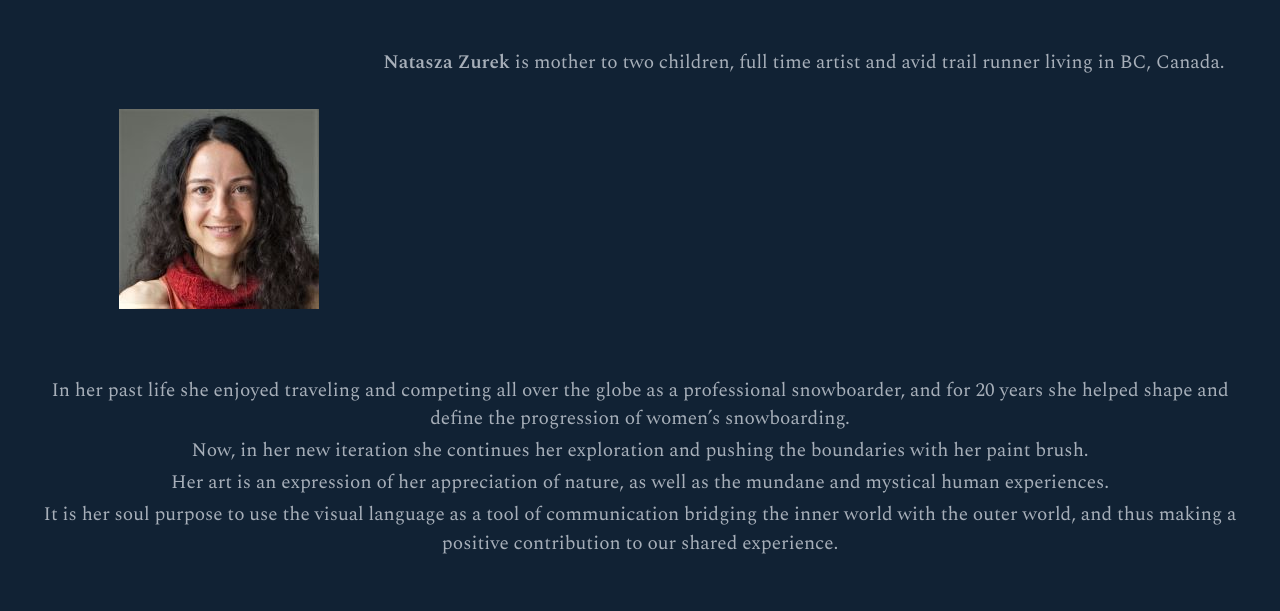
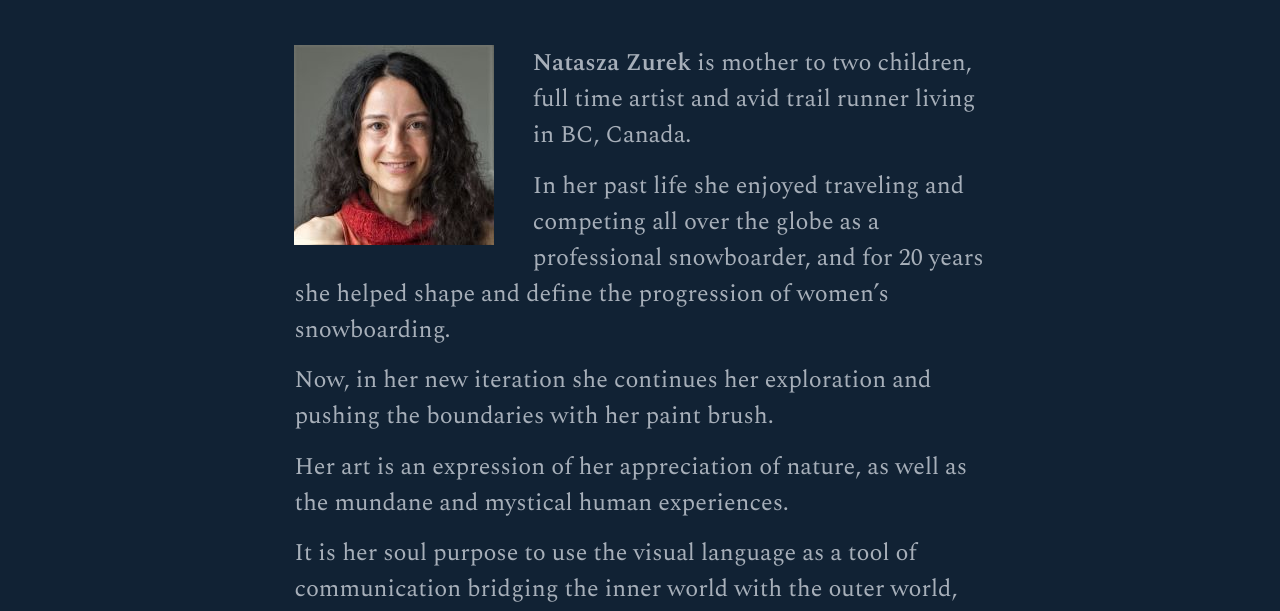
Before and after one commit to azurekca/Natasza-Zurek-Art-Website, a plain HTML site: page bio.html in a window 1280 px wide. Shown: the part 166-777 px from the top of the page. Drawn offline with nearby package versions, Linux system fonts and the light colour scheme.

Commit message:
updated bio layout including media queries

```diff
--- a/CSS/art.css
+++ b/CSS/art.css
@@ -1,8 +1,8 @@
 /* ---- Colours ---- */
 :root {
   --color-0: #DDE1E5;
-  --color-1: #A7AFB9; /* Was previously this #5E6E7F */
-  --color-2: #2F3D4C;
+  --color-1: #A7AFB9; /* Was previously #5E6E7F */
+  --color-2: #54606C; /* was previously #2F3D4C  */
   --color-3: #112234;  /* Main Background Colour */
   --color-4: #000509;
 }
@@ -166,46 +166,45 @@ footer {
 	-------------------------*/
 
   .bio {
-    display: flex;
+    width: 100%;
     margin: auto;
     padding: 2em;
-    justify-content: center;
-    flex-wrap: wrap;
+
   }
   .bio-text {
     min-width: 180px;
     max-width: 600px;
   }
 
-  .bio-text p {
+  .bio p {
     text-align: left;
     font-size: 1.5rem;
     padding: 0;
     margin: 0 0 0.6em;
   }
 
-  .bio-text:first-child {
-    margin-top: 4rem;
-  }
-
-
-  .bio-text p + p {
-    text-indent: 0.5em;
-  }
-
   .bio-pic {
-    padding: 4rem;
-    max-width: 50%;
-    align-self: center;
+    margin-bottom: 1em;
   }
 
   strong {
     font-weight: 600;
   }
-/*--------------------------
+  /*--------------------------
 	Media Queries
-	-------------------------*/
-  @media (min-width:800px) {
+  -------------------------*/
+  @media (min-width: 530px) {
+    .bio-pic {
+      float: left;
+      margin: 0 2em 1em 0;
+    }
+
+    .bio {
+      width: 90%;
+    }
+  }
+
+  @media (min-width:740px) {
     .main-header,
     .nav,
     .main-footer {
@@ -224,6 +223,7 @@ footer {
     }
 
     .bio {
+      width: 80%;
     }
   }
 
@@ -236,4 +236,8 @@ footer {
     .name {
       font-size: 3em;
     }
+
+    .bio {
+      width: 60%;
+    }
   }
```
